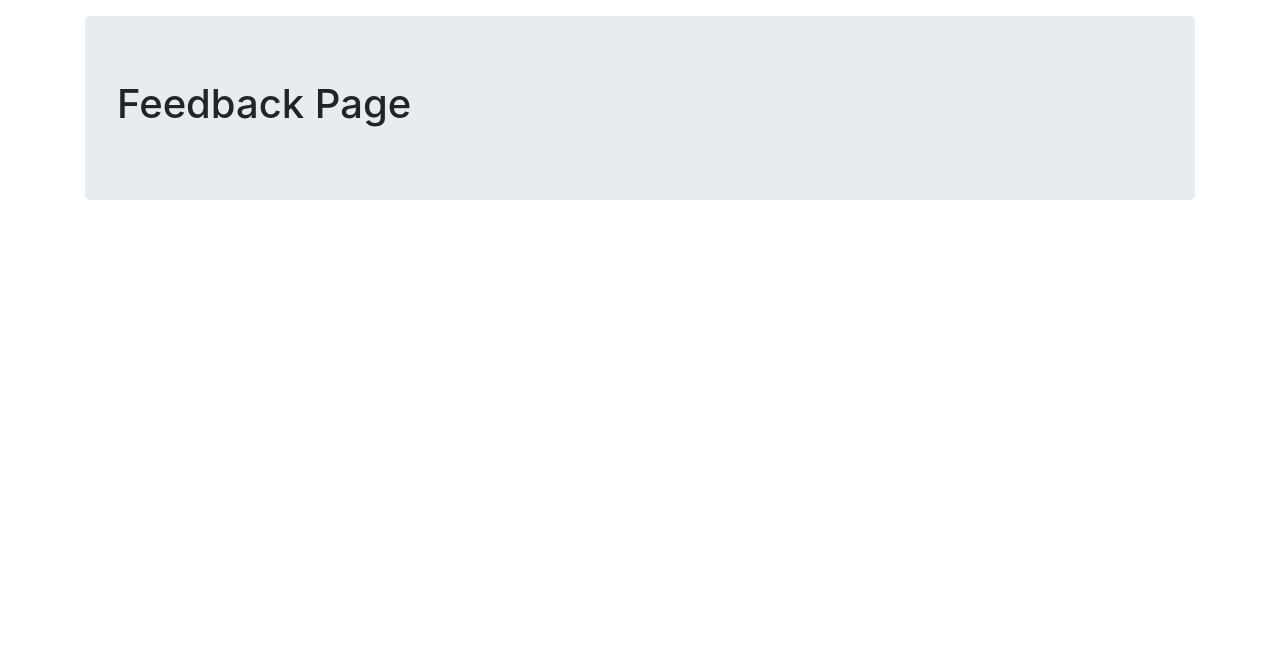
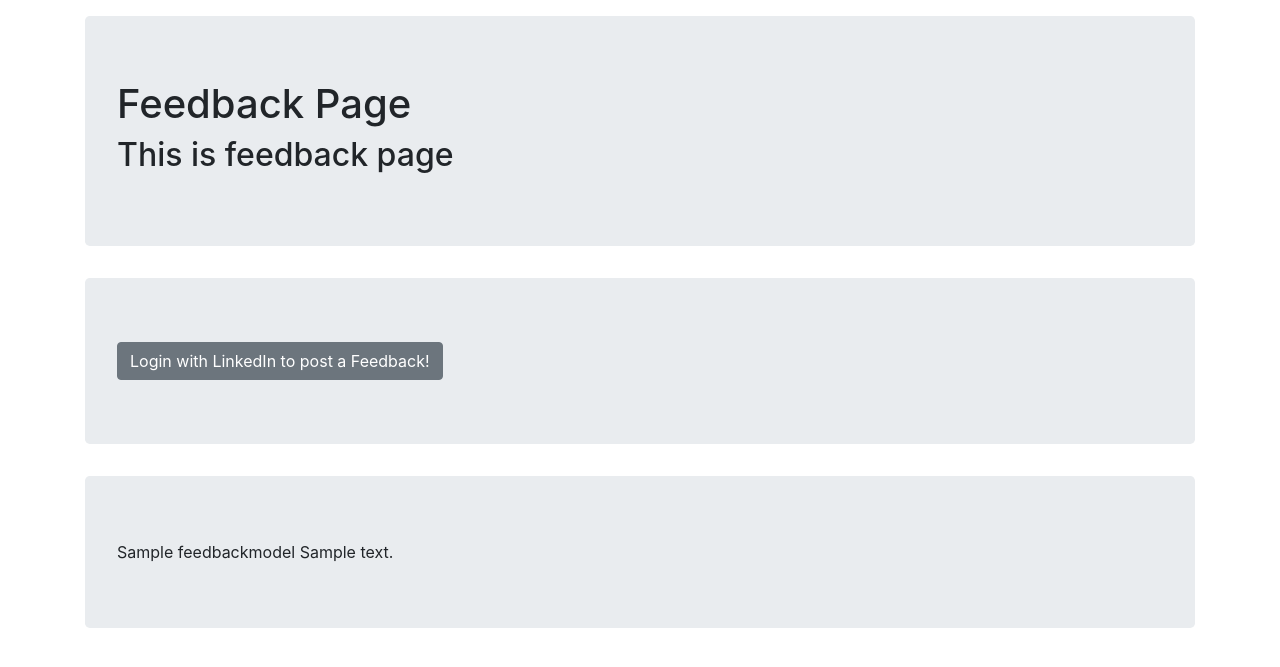
Before and after one commit to shyamr586/Portfolio, a Django app: page /feedback in a window 1280 px wide. Shown: the part 56-723 px from the top of the page. Run offline with Django 3.2, Linux system fonts and the light colour scheme; tables that the repository leaves empty hold one stand-in row (values such as "Sample post"); some libraries are stand-ins or nearby versions.

Commit message:
post, get feedback

```diff
--- a/portfolio/firstapp/admin.py
+++ b/portfolio/firstapp/admin.py
@@ -1,5 +1,4 @@
 from django.contrib import admin
-from .models import ShortSummary
-# Register your models here.
+from .models import FeedbackModel
 
-admin.site.register(ShortSummary)
+admin.site.register(FeedbackModel)
--- /dev/null
+++ b/portfolio/firstapp/forms.py
@@ -0,0 +1,10 @@
+from django import forms
+from .models import FeedbackModel
+
+class FeedbackForm(forms.ModelForm):
+    class Meta:
+        model = FeedbackModel
+        fields = '__all__'
+        widgets = {
+            'name': forms.HiddenInput(),
+        }
--- a/portfolio/firstapp/models.py
+++ b/portfolio/firstapp/models.py
@@ -1,10 +1,12 @@
 from statistics import mode
+from tkinter.ttk import Widget
 from django.db import models
 
-# Create your models here.
-class ShortSummary(models.Model):
-    description = models.CharField(max_length = 400)
-    employment_status = models.CharField(max_length = 100)
+
+class FeedbackModel(models.Model):
+    name = models.CharField(max_length=100)
+    comment = models.TextField(max_length=1000)
+
 
     def __str__(self):
-        return "Index"
+        return self.name
--- a/portfolio/firstapp/views.py
+++ b/portfolio/firstapp/views.py
@@ -1,21 +1,49 @@
 from email import message
 from django.shortcuts import render
-from .models import ShortSummary
+from .forms import FeedbackForm, FeedbackModel
+# from .models import ShortSummary
 
 # Create your views here.
 def index(request):
-    message = "Welcome to my profile!"
-    summary = ShortSummary.objects.get()
-    status = ShortSummary.objects.order_by("employment_status")[0]
+
+    # print (request.user)
+
+    message = "Welcome to my portfolio"
+    short_bio = "Hello, my name is Shyam Ramakrishnan and I am a fresh IT graduate."
+    status = "I am currently looking for a job."
     return render(request,"firstapp/index.html",context = {"message":message,
-                                        "short_bio": summary.description,
-                                        "status": summary.employment_status
+                                        "short_bio": short_bio,
+                                        "status": status
                                         })
 
 def bio(request):
     message = "This is my bio"
     return render(request,"firstapp/bio.html",context = {"message":message})
 
+def get_data():
+    return FeedbackModel.objects.all()
+
 def feedback(request):
+
+    feedback_data = get_data()
+    print(feedback_data)
+    for star in feedback_data.iterator():
+        print(star.name)
+        print(star.comment)
+
+    form = FeedbackForm()
     message = "This is feedback page"
-    return render(request,"firstapp/feedback.html",context = {"message":message})
+    if request.method == "POST":
+
+        submitted =  request.POST.copy()
+        submitted["name"] = request.user.first_name+" "+request.user.last_name
+        print (submitted)
+        # submitted.name = request.user.first_name+" "+request.user.last_name
+        form =  FeedbackForm(submitted)
+        if form.is_valid():
+            # print (form.name)
+            form.save(commit=True)
+            message+=" you have submitted your feedback"
+            return render(request,"firstapp/feedback.html",context = {"message":message,"form":form})
+    return render(request,"firstapp/feedback.html",context = {"message":message,"form":form,
+                                                         "feedbacks":feedback_data.iterator()})
--- a/portfolio/portfolio/urls.py
+++ b/portfolio/portfolio/urls.py
@@ -19,4 +19,5 @@ from django.urls import path, include
 urlpatterns = [
     path('admin/', admin.site.urls),
     path('', include('firstapp.urls')),
+    path('accounts/', include('allauth.urls')),
 ]
--- a/portfolio/template/firstapp/base.html
+++ b/portfolio/template/firstapp/base.html
@@ -35,6 +35,11 @@
                         <li class="nav-item">
                             <a class="nav-link" href="{% url 'portfolio:bio'%}">two</a>
                         </li>
+                        {% if user.is_authenticated %}
+                        <li class="nav-item">
+                            <a class="nav-link" href="{% url 'account_logout' %}" class="btn btn-danger">Logout</a>
+                        </li>
+                        {% endif %}
                     </ul>
                 </div>
             </nav>
--- a/portfolio/template/firstapp/feedback.html
+++ b/portfolio/template/firstapp/feedback.html
@@ -1,9 +1,37 @@
 {% extends "firstapp/base.html"%}
+{% load socialaccount %}
 {%block title%} Feedback {% endblock %}
     {% block content %}
     <div class = "container">
         <div class="jumbotron">
             <h1>Feedback Page</h1>
+            <h2>{{message}}</h2>
+        </div>
+
+
+        {% if user.is_authenticated %}
+            <!-- <img src = "{{user.picture_url}}"> -->
+            <form method="POST">
+                {% csrf_token %}
+                {{ form.as_p }}
+                <input type="submit" value="Submit">
+            </form>
+        {% else %}
+
+        <div class="jumbotron">
+            <a href="{% provider_login_url 'linkedin_oauth2' %}" class="btn btn-secondary">
+                <i class="fa fa-linkedin fa-fw"></i>
+                <span>Login with LinkedIn to post a Feedback!</span>
+            </a>
+
+        </div>
+        {% endif %}
+        <div class="jumbotron">
+
+            {% for entry in feedbacks %}
+                {{entry.name}}
+                {{entry.comment}}
+            {% endfor %}
         </div>
     </div>
     {% endblock %}
```
Also changed, not shown: portfolio/portfolio/settings.py (+47 -1 lines), portfolio/template/firstapp/index.html (+16 -1 lines), portfolio/firstapp/migrations/0002_user.py (added), portfolio/firstapp/migrations/0003_delete_shortsummary.py (added), portfolio/firstapp/migrations/0004_delete_user.py (added), portfolio/firstapp/migrations/0005_user.py (added), portfolio/firstapp/migrations/0006_delete_user.py (added), portfolio/firstapp/migrations/0007_newtable.py (added), portfolio/firstapp/migrations/0008_delete_newtable.py (added), portfolio/firstapp/migrations/0009_feedbackmodel.py (added).
